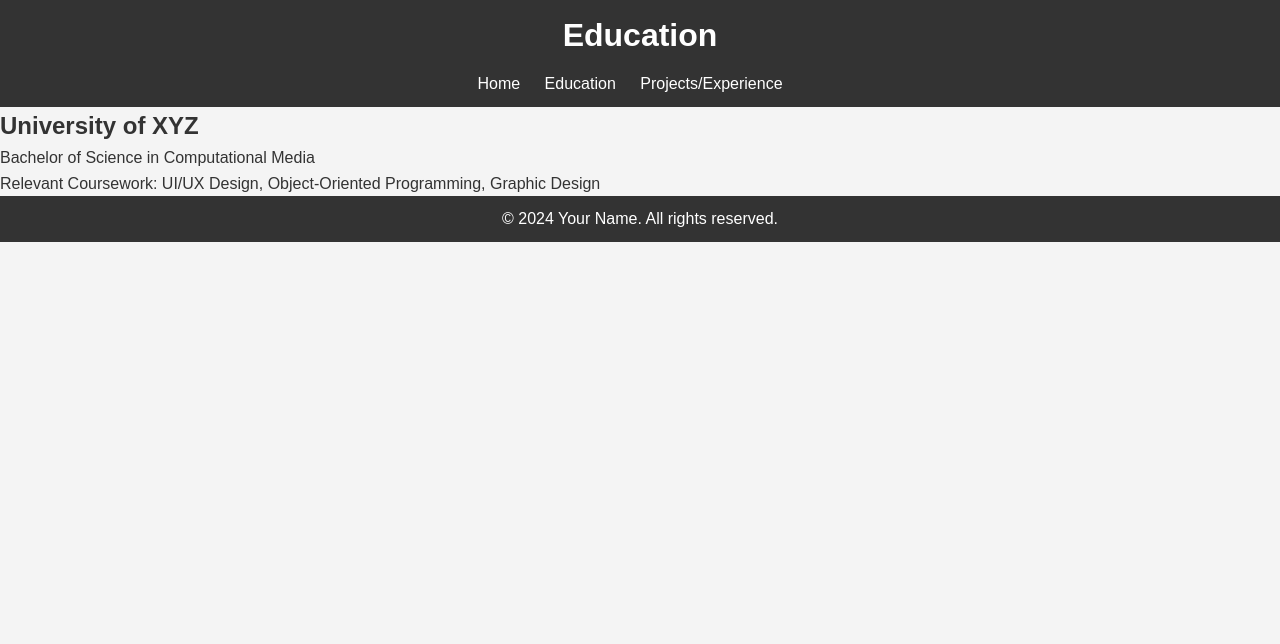
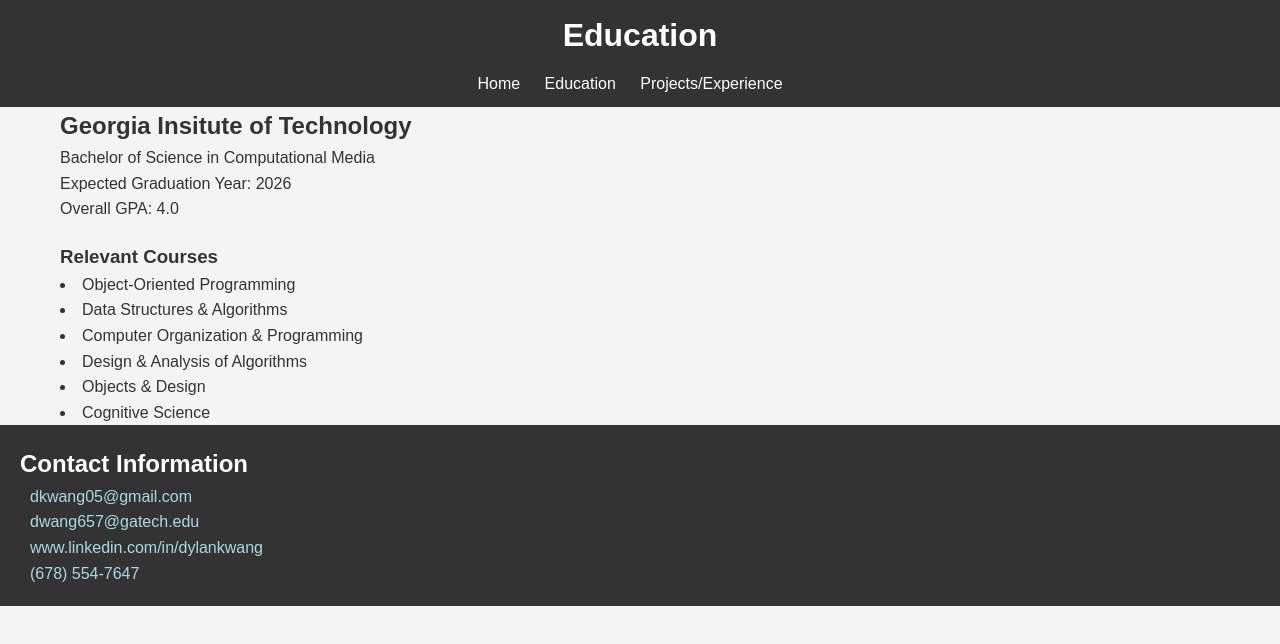
Before and after one commit to dylanwang16/dylanwang16.github.io-portfolio, a plain HTML site: page education.html in a window 1280 px wide. Drawn offline with Linux system fonts and the light colour scheme.

Commit message:
Added Content to education.html
- reformatted footer
- added content to education.html

```diff
--- a/education.html
+++ b/education.html
@@ -19,14 +19,29 @@
         </nav>
     </header>
 
-    <section>
-        <h2>University of XYZ</h2>
+    <section id="education">
+        <h2>Georgia Insitute of Technology</h2>
         <p>Bachelor of Science in Computational Media</p>
-        <p>Relevant Coursework: UI/UX Design, Object-Oriented Programming, Graphic Design</p>
+        <p>Expected Graduation Year: 2026</p>
+        <p>Overall GPA: 4.0</p>
+        <h3>Relevant Courses</h3>
+        <ul>
+            <li>Object-Oriented Programming</li>
+            <li>Data Structures & Algorithms</li>
+            <li>Computer Organization & Programming</li>
+            <li>Design & Analysis of Algorithms</li>
+            <li>Objects & Design</li>
+            <li>Cognitive Science</li>
+        </ul>
     </section>
 
     <footer>
-        <p>&copy; 2024 Your Name. All rights reserved.</p>
+        <h2>Contact Information</h2>
+        <p><a href="mailto:dkwang05@gmail.com">dkwang05@gmail.com</a></p>
+        <p><a href="mailto:dwang657@gatech.edu">dwang657@gatech.edu</a></p>
+        <p><a href="https://www.linkedin.com/in/dylankwang" target="_blank">www.linkedin.com/in/dylankwang</a></p>
+        <p><a href="tel:6785547647">(678) 554-7647</a></p>
     </footer>
+
 </body>
 </html>
--- a/styles.css
+++ b/styles.css
@@ -43,7 +43,7 @@ nav ul li a:hover {
 #home {
     max-width: 50%;
     margin: 0 auto;
-    text-align: left;
+    text-align: center;
     padding: 20px;
 }
 
@@ -56,6 +56,16 @@ nav ul li a:hover {
     gap: 20px; /* Add space between the image and the text */
 }
 
+.intro-text {
+    max-width: 700px;
+    text-align: left;
+}
+
+.intro-text p {
+    padding: 10px 10px;
+    line-height: 1.6;
+}
+
 .profile-picture {
     border-radius: 5%;
     width: 400px;
@@ -64,12 +74,38 @@ nav ul li a:hover {
     margin-bottom: 20px;
 }
 
+#education {
+    padding-left: 20px; /* Add space on the left */
+    padding-right: 20px; /* Add space on the right */
+    max-width: 1200px; /* Set a maximum width for the content */
+    margin: 0 auto; /* Center the content horizontally */
+}
+
+#education ul {
+    list-style-position: inside; /* Ensures bullets are inside the padding */
+}
+
+#education h3 {
+    margin-top: 20px;
+}
+
 footer {
     background-color: #333;
     color: #fff;
-    text-align: center;
-    padding: 10px 0;
+    text-align: left;
+    padding: 20px 20px;
     position: relative;
     bottom: 0;
     width: 100%;
 }
+
+footer a {
+    color: #ADD8E6; /* Light blue color */
+    text-decoration: none;
+    margin: 0 10px;
+}
+
+footer a:hover {
+    text-decoration: underline;
+    color: #87CEFA; /* Even lighter blue on hover */
+}
```
Also changed, not shown: index.html (+6 -2 lines), projects.html (+5 -1 lines).
